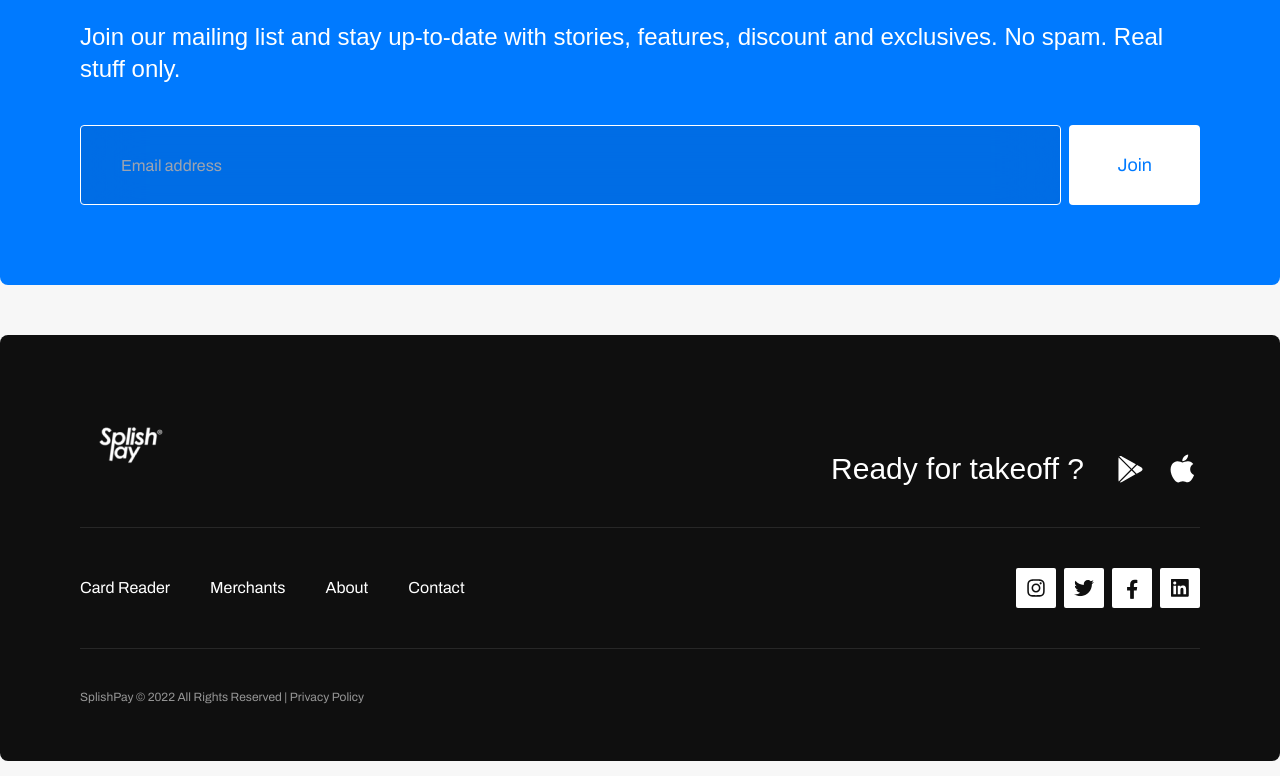
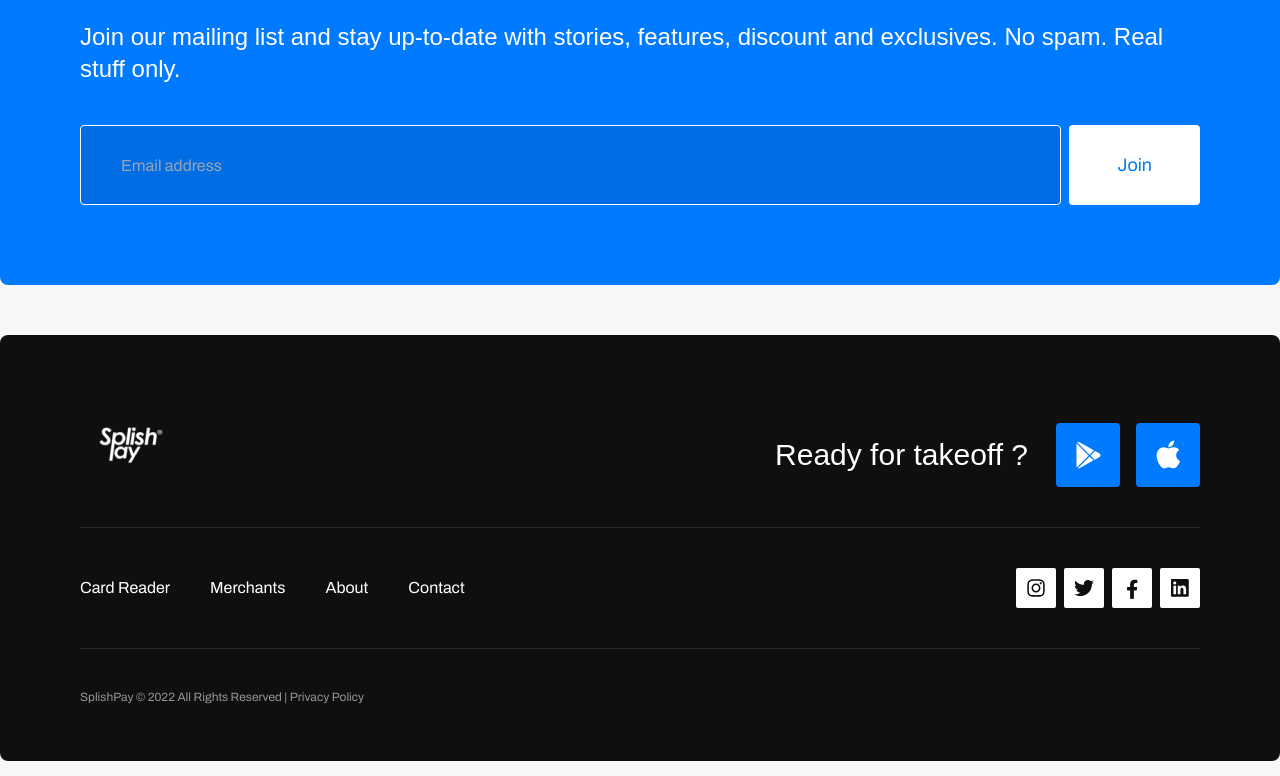
Before and after one commit to Ayoazeez26/splishpay-website, a Nuxt app: page / in a window 1280 px wide. Shown: the part 6702-7478 px from the top of the page. Built offline with nearby package versions, Linux system fonts and the light colour scheme; a web font is replaced by a local one.

Commit message:
added app links

```diff
--- a/components/AppFooter.vue
+++ b/components/AppFooter.vue
@@ -13,8 +13,8 @@ export default {
             Ready for takeoff ?
           </p>
           <div class="flex items-center space-x-4">
-            <a href="#"><img src="@/assets/icons/play-store.svg" alt="play store icon"></a>
-            <a href="#"><img src="@/assets/icons/apple.svg" alt="apple icon"></a>
+            <a href="https://play.google.com/store/apps/details?id=com.splishpay" class="bg-$primary h-16 w-16 flex items-center justify-center rounded"><img src="@/assets/icons/play-store.svg" alt="play store icon"></a>
+            <a href="https://apps.apple.com/ng/app/splishpay/id1588951032" class="bg-$primary h-16 w-16 flex items-center justify-center rounded"><img src="@/assets/icons/apple.svg" alt="apple icon"></a>
           </div>
         </div>
       </div>
@@ -60,7 +60,9 @@ export default {
         </div>
       </div>
       <div class="line w-full h-px bg-$black-2 my-10" />
-      <p class="text-xs copy">SplishPay © 2022 All Rights Reserved | Privacy Policy</p>
+      <p class="text-xs copy">
+        SplishPay © 2022 All Rights Reserved | Privacy Policy
+      </p>
     </div>
   </footer>
 </template>
--- a/components/landing-page/Cta.vue
+++ b/components/landing-page/Cta.vue
@@ -22,7 +22,7 @@ export default {
               <p class="sf text-xl md:text-2xl mb-12">
                 Discover what Splish can do for you. Schedule a product demo today.
               </p>
-              <a data-type="button" class="btn bg-$black border border-$primary rounded text-$primary px-11 text-lg py-5 btn-primary" href="#">
+              <a data-type="button" class="btn bg-$black border border-$primary rounded text-$primary px-11 text-lg py-5 btn-primary" href="https://calendly.com/splish/30min" target="_blank">
                 Schedule Demo
               </a>
             </div>
```
